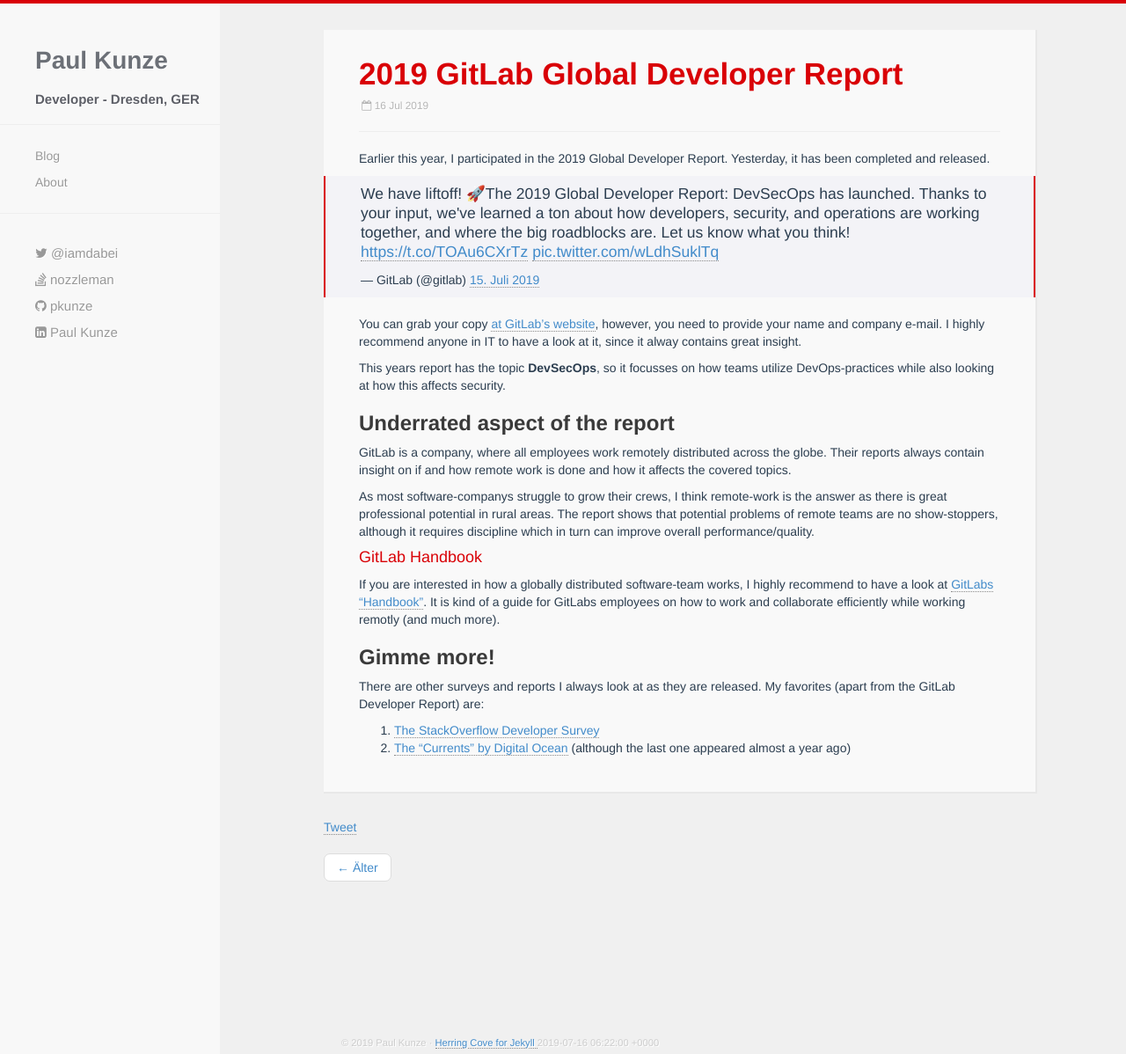
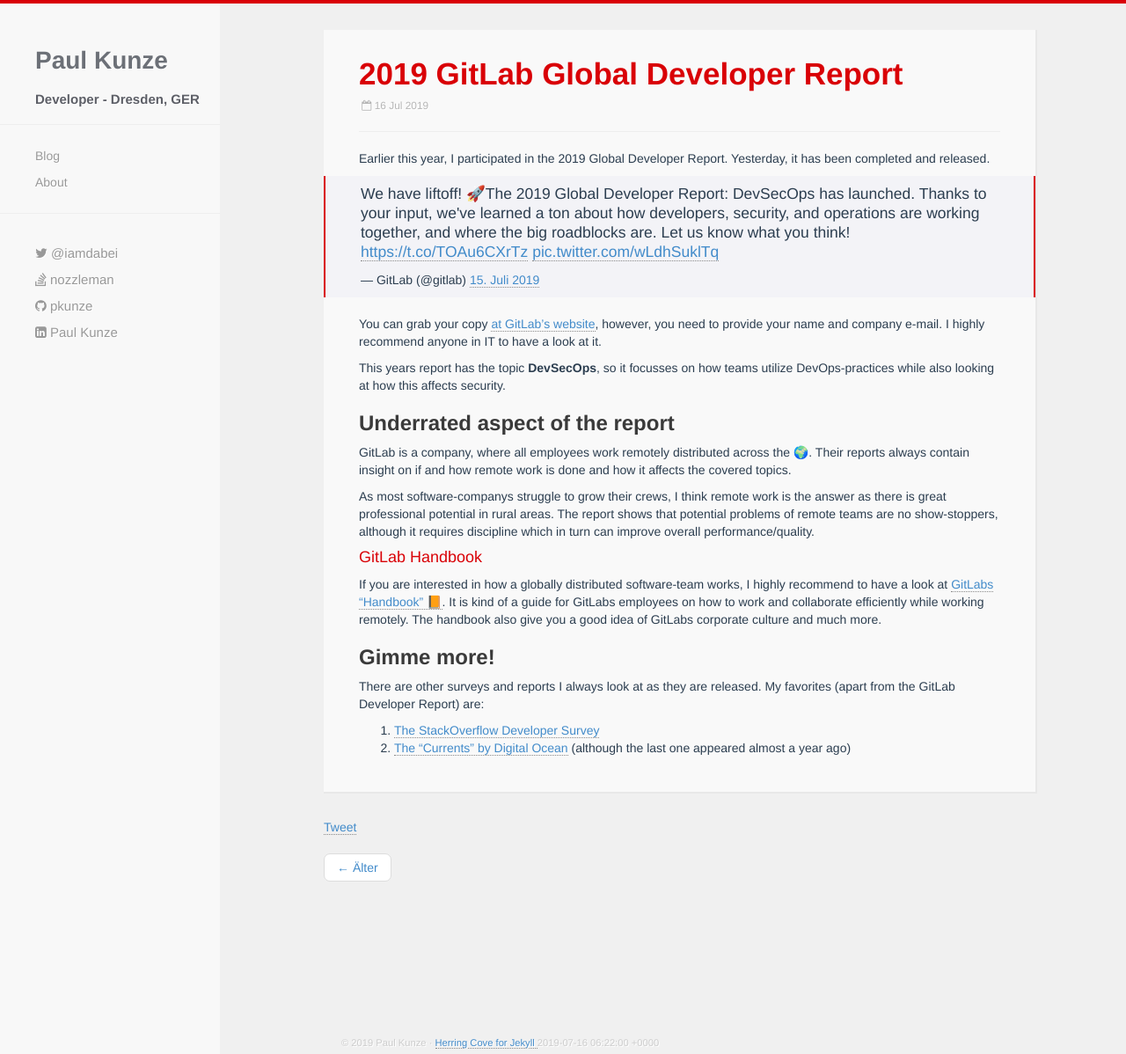
Before and after one commit to pkunze/pkunze.github.io, a Jekyll site: the page built from _posts/2019-07-16-GitLab-Global-Developer-Report.md, in a window 1280 px wide and 1198 px high. Shown: the whole window at 88% size. Built offline with Jekyll 4.4.1, drawn with Linux system fonts in a browser that asks for light colours; nearby versions of some CDN libraries; Markdown is read by kramdown in place of the engine named in the settings; comment, search, counter and statistics services are not loaded.

Commit message:
fixed some typos

```diff
--- a/_posts/2019-07-16-GitLab-Global-Developer-Report.md
+++ b/_posts/2019-07-16-GitLab-Global-Developer-Report.md
@@ -9,22 +9,23 @@ Earlier this year, I participated in the 2019 Global Developer Report. Yesterday
 <blockquote class="twitter-tweet" data-lang="de"><p lang="en" dir="ltr">We have liftoff! 🚀The 2019 Global Developer Report: DevSecOps has launched. Thanks to your input, we&#39;ve learned a ton about how developers, security, and operations are working together, and where the big roadblocks are. Let us know what you think! <a href="https://t.co/TOAu6CXrTz">https://t.co/TOAu6CXrTz</a> <a href="https://t.co/wLdhSuklTq">pic.twitter.com/wLdhSuklTq</a></p>&mdash; GitLab (@gitlab) <a href="https://twitter.com/gitlab/status/1150777702632370177?ref_src=twsrc%5Etfw">15. Juli 2019</a></blockquote>
 <script async src="https://platform.twitter.com/widgets.js" charset="utf-8"></script>
 
-You can grab your copy [at GitLab's website](https://about.gitlab.com/developer-survey/2019/), however, you need to provide your name and company e-mail. I highly recommend anyone in IT to have a look at it, since it alway contains great insight.
+You can grab your copy [at GitLab's website](https://about.gitlab.com/developer-survey/2019/), however, you need to provide your name and company e-mail. I highly recommend anyone in IT to have a look at it.
 
 This years report has the topic **DevSecOps**, so it focusses on how teams utilize DevOps-practices while also looking at how this affects security.
 
 ### Underrated aspect of the report
 
-GitLab is a company, where all employees work remotely distributed across the globe.
+GitLab is a company, where all employees work remotely distributed across the 🌍.
 Their reports always contain insight on if and how remote work is done and how it affects the covered topics.
 
-As most software-companys struggle to grow their crews, I think remote-work is the answer as there is great professional potential in rural areas.
+As most software-companys struggle to grow their crews, I think remote work is the answer as there is great professional potential in rural areas.
 The report shows that potential problems of remote teams are no show-stoppers, although it requires discipline which in turn can improve overall performance/quality.
 
 #### GitLab Handbook
 
-If you are interested in how a globally distributed software-team works, I highly recommend to have a look at [GitLabs "Handbook"](https://about.gitlab.com/handbook/).
-It is kind of a guide for GitLabs employees on how to work and collaborate efficiently while working remotly (and much more).
+If you are interested in how a globally distributed software-team works, I highly recommend to have a look at [GitLabs "Handbook" 📙](https://about.gitlab.com/handbook/).
+It is kind of a guide for GitLabs employees on how to work and collaborate efficiently while working remotely.
+The handbook also give you a good idea of GitLabs corporate culture and much more.
 
 ### Gimme more!
 
```
